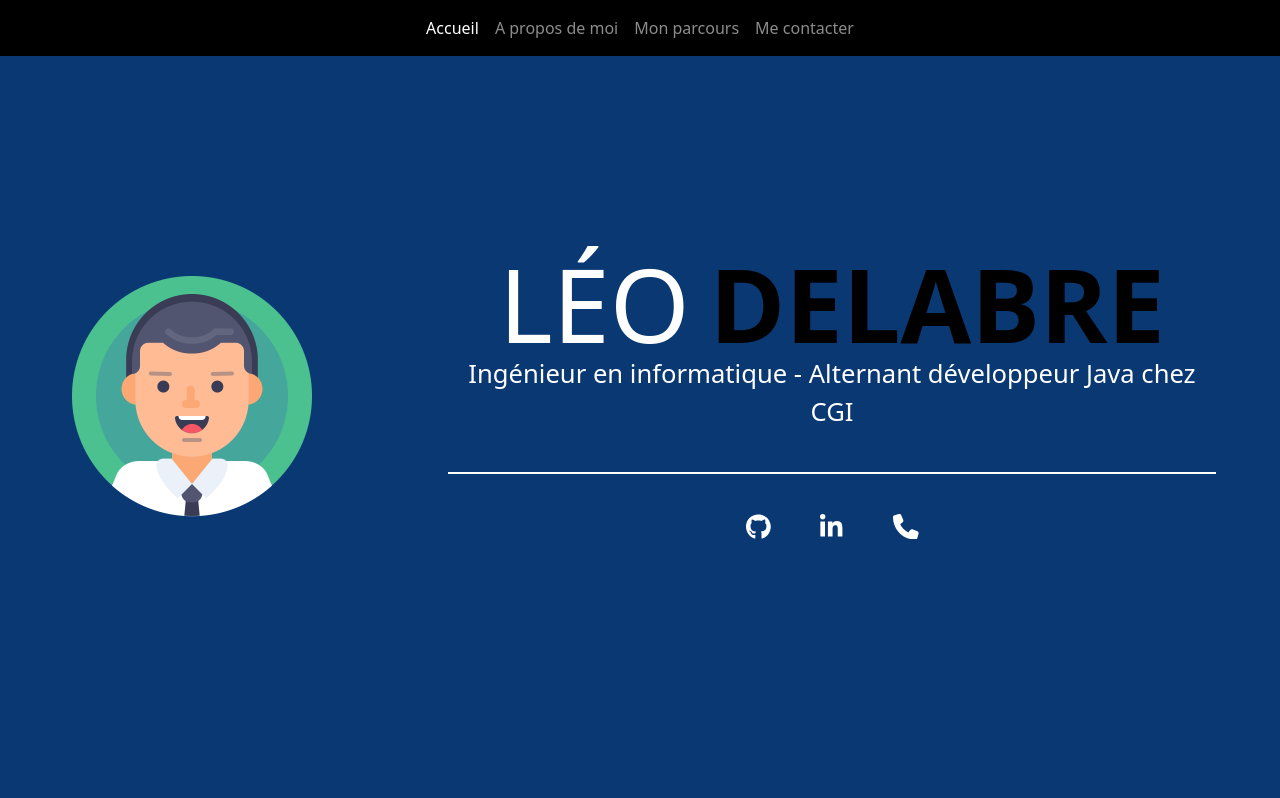
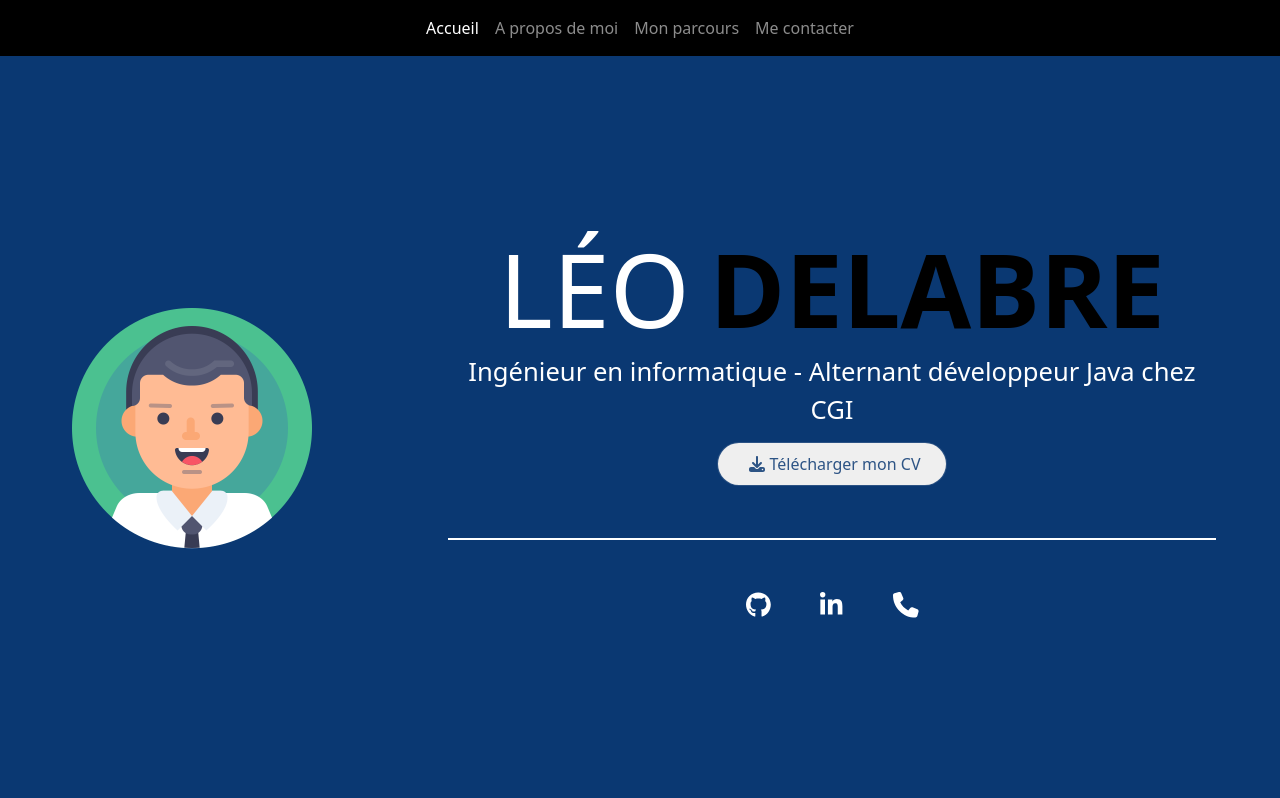
Before and after one commit to SharkX42/cv-leo, a React (Create React App) app: page / in a window 1280 px wide. Shown: the top 798 px of the page. Built offline with nearby package versions, Linux system fonts and the light colour scheme.

Commit message:
add file pdf

```diff
--- a/package.json
+++ b/package.json
@@ -15,6 +15,7 @@
     "bootstrap": "^5.1.3",
     "gh-pages": "^3.2.3",
     "jquery": "^3.6.0",
+    "js-file-download": "^0.4.12",
     "react": "^18.0.0",
     "react-bootstrap": "^2.2.3",
     "react-dom": "^18.0.0",
--- a/src/Home.css
+++ b/src/Home.css
@@ -16,12 +16,35 @@
 
 #me{
     width: 70%;
+    height: 60%;
     padding-right: 5vw;
     padding-left: 5vw;
     display: flex;
     flex-direction: column;
     justify-content: space-between;
     text-align: center;
+    align-items: center;
+}
+
+#me button{
+    display: flex;
+    width: 30%;
+    justify-content: center;
+    align-items: center;
+    padding: 1vh;
+    border: solid #0a3872d9 1px;
+    border-radius: 100px;
+    color: #0a3872d9;
+}
+
+#me button:hover{
+    color: white;
+    background-color: black;
+    border: solid white 1px;
+}
+
+#me button svg{
+    padding: 5px;
 }
 
 #desc{
@@ -34,6 +57,7 @@ span{
 }
 
 #separation{
+    width: 100%;
     height: 2px;
     background-color: white;
     margin-top: 5vh;
--- a/src/Home.js
+++ b/src/Home.js
@@ -3,7 +3,24 @@ import avatar from "./images/avatar.png"
 import './Home.css';
 import { FontAwesomeIcon } from '@fortawesome/react-fontawesome'
 import { faGithub, faLinkedinIn } from '@fortawesome/free-brands-svg-icons'
-import { faPhone } from '@fortawesome/free-solid-svg-icons'
+import { faPhone, faDownload } from '@fortawesome/free-solid-svg-icons'
+
+function download(){
+    fetch('https://cdn.radiofrance.fr/s3/cruiser-production/2022/01/860bbad7-73da-43a8-897d-cfbe8951b40d/870x489_logo2022_transparent.jpg')
+        .then(resp => resp.blob())
+        .then(blob => {
+            const url = window.URL.createObjectURL(blob);
+            const a = document.createElement('a');
+            a.style.display = 'none';
+            a.href = url;
+            // the filename you want
+            a.download = 'CV_DELABRE_LEO';
+            document.body.appendChild(a);
+            a.click();
+            window.URL.revokeObjectURL(url);
+        })
+        .catch(() => alert('Erreur'));
+}
 
 function Home(){
     return(
@@ -24,9 +41,13 @@ function Home(){
                     Ingénieur en informatique - Alternant développeur Java chez CGI
                 </div>
 
-                <div id={"separation"}>
+                <button onClick={download}>
+                    <FontAwesomeIcon icon={faDownload}  />
+                    <div>Télécharger mon CV</div>
+                </button>
 
-                </div>
+
+                <div id={"separation"}></div>
 
                 <div id={"icons"}>
                     <FontAwesomeIcon icon={faGithub}  />
--- a/src/index.js
+++ b/src/index.js
@@ -18,13 +18,15 @@ function start(){
         initialHeightWindow = heightWindow;
         if(height > 0)
         {
-            $("#home").css("padding-top", height);
+            $("#home").css("padding-top", height*2);
+            $("#home").css("padding-bottom", height);
             $("#about").css("padding-top", height);
             $("#about").css("padding-bottom", height);
             $("#myCareer").css("padding-top", height);
             $("#myCareer").css("padding-bottom", height);
             $("#home").css("height", heightWindow);
             $("#default").addClass("active");
+            $(".fa-download").addClass("fa-bounce");
         }
     }
 }
```
Also changed, not shown: 2 other files (tests, documents, lock files or other folders).
